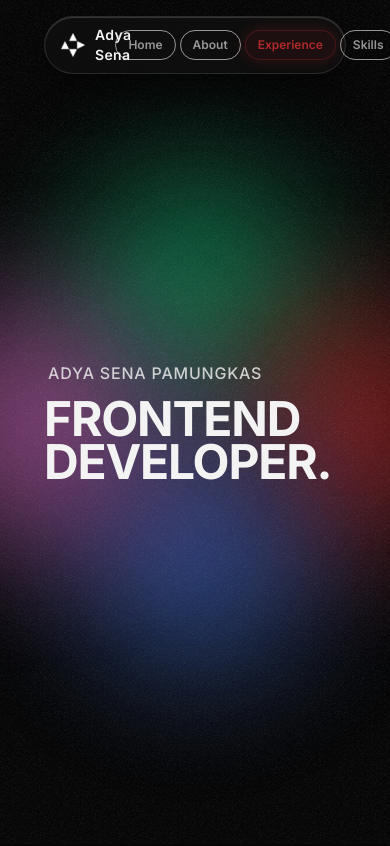
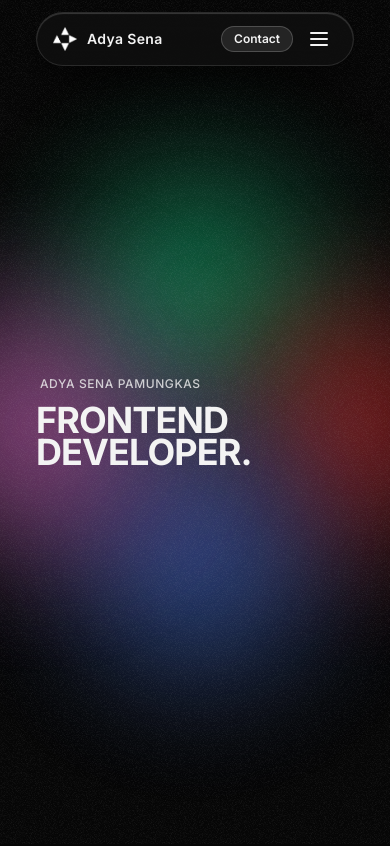
Before and after one commit to adyasena/adyasena.github.io, a React (Vite) app: page / in a window 390 px wide. Shown: the top 846 px of the page. Built offline with nearby package versions, Linux system fonts and the light colour scheme.

Commit message:
feat: implement mobile responsive navigation menu and update section layout paddings

```diff
--- a/src/components/about.jsx
+++ b/src/components/about.jsx
@@ -7,9 +7,9 @@ const About = () => {
   return (
     <section
       id="about"
-      className="relative min-h-screen w-full text-[#F3F3F3] overflow-hidden py-28 md:py-36 flex items-center bg-transparent"
+      className="relative min-h-screen w-full text-[#F3F3F3] overflow-hidden py-24 sm:py-28 md:py-36 flex items-center bg-transparent"
     >
-      <div className="container mx-auto px-6 md:px-12 relative z-10">
+      <div className="container mx-auto px-4 sm:px-6 md:px-12 relative z-10">
         {/* Section Header Badge */}
         <div className="inline-flex items-center gap-2.5 px-3.5 py-1.5 rounded-full bg-[#121212] border border-white/10 shadow-[inset_0_1px_1px_rgba(255,255,255,0.15)] mb-6">
           <span className="w-2 h-2 rounded-full bg-green animate-pulse" />
--- a/src/components/contact.jsx
+++ b/src/components/contact.jsx
@@ -7,9 +7,9 @@ const Contact = () => {
   return (
     <section
       id="contact"
-      className="relative min-h-screen w-full text-[#F3F3F3] overflow-hidden pt-28 md:pt-36 pb-12 flex flex-col justify-between bg-transparent"
+      className="relative min-h-screen w-full text-[#F3F3F3] overflow-hidden pt-24 sm:pt-28 md:pt-36 pb-12 flex flex-col justify-between bg-transparent"
     >
-      <div className="container mx-auto px-6 md:px-12 relative z-10 my-auto">
+      <div className="container mx-auto px-4 sm:px-6 md:px-12 relative z-10 my-auto">
         <div className="inline-flex items-center gap-3 px-4 py-1.5 rounded-full bg-[#121212] border border-white/10 shadow-[inset_0_1px_1px_rgba(255,255,255,0.15)] mb-6">
           <div className="flex items-center gap-1.5">
             <span className="w-2 h-2 rounded-full bg-green" />
--- a/src/components/experience.jsx
+++ b/src/components/experience.jsx
@@ -7,9 +7,9 @@ const Experience = () => {
   return (
     <section
       id="experience"
-      className="relative min-h-screen w-full text-[#F3F3F3] overflow-hidden py-28 md:py-36 flex items-center bg-transparent"
+      className="relative min-h-screen w-full text-[#F3F3F3] overflow-hidden py-24 sm:py-28 md:py-36 flex items-center bg-transparent"
     >
-      <div className="container mx-auto px-6 md:px-12 relative z-10">
+      <div className="container mx-auto px-4 sm:px-6 md:px-12 relative z-10">
         <div className="inline-flex items-center gap-2.5 px-3.5 py-1.5 rounded-full bg-[#121212] border border-white/10 shadow-[inset_0_1px_1px_rgba(255,255,255,0.15)] mb-6">
           <span className="w-2 h-2 rounded-full bg-red animate-pulse" />
           <span className="text-red font-medium tracking-widest text-xs uppercase">
--- a/src/components/home.jsx
+++ b/src/components/home.jsx
@@ -9,12 +9,12 @@ const Home = () => {
       id="home"
       className="w-full h-screen relative flex items-center overflow-hidden bg-transparent"
     >
-      <div className="container mx-auto px-6 md:px-12 font-inter text-white flex flex-col justify-center items-start text-left">
+      <div className="container mx-auto px-4 sm:px-6 md:px-12 font-inter text-white flex flex-col justify-center items-start text-left">
         <div className="w-full max-w-5xl">
-          <div className="font-medium text-base sm:text-lg md:text-2xl text-white/80 tracking-wider mb-3 text-left pl-1 sm:pl-1.5 md:pl-2">
+          <div className="font-medium text-xs sm:text-base md:text-2xl text-white/80 tracking-wider mb-3 text-left pl-1 sm:pl-1.5 md:pl-2 uppercase">
             {profile.name}
           </div>
-          <h1 className="font-bold text-5xl sm:text-7xl md:text-8xl lg:text-9xl tracking-tight leading-[0.9] text-white">
+          <h1 className="font-bold text-4xl sm:text-7xl md:text-8xl lg:text-9xl tracking-tight leading-[0.9] text-white">
             {profile.roleLine1}
             <br />
             {profile.roleLine2}
--- a/src/components/navbar.jsx
+++ b/src/components/navbar.jsx
@@ -4,6 +4,7 @@ import portfolioData from "../data/portfolio.json";
 
 const Navbar = ({ activeSection = "home" }) => {
   const [scroll, setScroll] = useState(false);
+  const [isOpen, setIsOpen] = useState(false);
   const { profile } = portfolioData;
 
   useEffect(() => {
@@ -19,19 +20,38 @@ const Navbar = ({ activeSection = "home" }) => {
     return () => window.removeEventListener("scroll", changeClass);
   }, []);
 
+  useEffect(() => {
+    const handleResize = () => {
+      if (window.innerWidth >= 768) {
+        setIsOpen(false);
+      }
+    };
+    window.addEventListener("resize", handleResize);
+    return () => window.removeEventListener("resize", handleResize);
+  }, []);
+
   const scrollToSection = (id) => {
+    setIsOpen(false);
     const element = document.getElementById(id);
     if (element) {
       element.scrollIntoView({ behavior: "smooth" });
     }
   };
 
+  const navLinks = [
+    { id: "home", label: "Home", color: "white" },
+    { id: "about", label: "About", color: "green" },
+    { id: "experience", label: "Experience", color: "red" },
+    { id: "skills", label: "Skills", color: "blue" },
+    { id: "works", label: "Works", color: "pink" },
+  ];
+
   return (
-    <header className="fixed top-4 md:top-6 left-0 w-full z-50 transition-all duration-300 pointer-events-none">
-      <div className="container mx-auto px-6 md:px-12">
+    <header className="fixed top-3 sm:top-4 md:top-6 left-0 w-full z-50 transition-all duration-300 pointer-events-none">
+      <div className="container mx-auto px-4 sm:px-6 md:px-12">
         <div
           className={`pointer-events-auto w-full relative font-poppins rounded-full transition-all duration-300 flex flex-row justify-between items-center px-4 sm:px-6 md:px-8 py-2 sm:py-2.5 md:py-3 ${
-            scroll
+            scroll || isOpen
               ? "bg-[#101010]/85 backdrop-blur-xl border border-white/[0.16] shadow-[0_20px_50px_rgba(0,0,0,0.7),inset_0_1px_1px_rgba(255,255,255,0.25),inset_0_-1px_1px_rgba(0,0,0,0.5)]"
               : "bg-[#121212]/65 backdrop-blur-lg border border-white/[0.12] shadow-[0_16px_40px_rgba(0,0,0,0.5),inset_0_1px_1px_rgba(255,255,255,0.18)]"
           }`}
@@ -49,7 +69,7 @@ const Navbar = ({ activeSection = "home" }) => {
               {profile.brandName}
             </p>
           </div>
-          <nav className="flex items-center gap-1 sm:gap-1.5 md:gap-2 lg:gap-3 text-xs sm:text-sm font-semibold">
+          <nav className="hidden md:flex items-center gap-1 sm:gap-1.5 md:gap-2 lg:gap-3 text-xs sm:text-sm font-semibold">
             <button
               onClick={() => scrollToSection("home")}
               className={`py-1.5 px-3 rounded-full border transition-all duration-300 ${
@@ -111,7 +131,73 @@ const Navbar = ({ activeSection = "home" }) => {
               Contact
             </button>
           </nav>
+          <div className="flex md:hidden items-center gap-2">
+            <button
+              onClick={() => scrollToSection("contact")}
+              className={`py-1 px-3 rounded-full border text-xs font-semibold transition-all ${
+                activeSection === "contact"
+                  ? "border-white bg-white text-black"
+                  : "border-white/20 bg-white/10 text-white"
+              }`}
+            >
+              Contact
+            </button>
+            <button
+              onClick={() => setIsOpen(!isOpen)}
+              aria-label="Toggle navigation menu"
+              className="p-1.5 rounded-full text-white hover:bg-white/10 transition-colors focus:outline-none"
+            >
+              <svg className="w-6 h-6" fill="none" stroke="currentColor" viewBox="0 0 24 24">
+                {isOpen ? (
+                  <path strokeLinecap="round" strokeLinejoin="round" strokeWidth={2} d="M6 18L18 6M6 6l12 12" />
+                ) : (
+                  <path strokeLinecap="round" strokeLinejoin="round" strokeWidth={2} d="M4 6h16M4 12h16M4 18h16" />
+                )}
+              </svg>
+            </button>
+          </div>
         </div>
+        {isOpen && (
+          <div className="pointer-events-auto md:hidden mt-3 rounded-3xl bg-[#101010]/95 backdrop-blur-2xl border border-white/[0.14] p-3 shadow-[0_20px_50px_rgba(0,0,0,0.8),inset_0_1px_1px_rgba(255,255,255,0.18)] transition-all animate-fadeIn font-poppins">
+            <div className="flex flex-col gap-1 text-sm font-semibold">
+              {navLinks.map((link) => (
+                <button
+                  key={link.id}
+                  onClick={() => scrollToSection(link.id)}
+                  className={`w-full py-2.5 px-4 rounded-2xl flex items-center justify-between transition-all ${
+                    activeSection === link.id
+                      ? link.id === "home"
+                        ? "bg-white/10 text-white border border-white/20 shadow-[inset_0_1px_1px_rgba(255,255,255,0.2)]"
+                        : link.id === "about"
+                        ? "bg-green/10 text-green border border-green/30"
+                        : link.id === "experience"
+                        ? "bg-red/10 text-red border border-red/30"
+                        : link.id === "skills"
+                        ? "bg-blue/10 text-blue border border-blue/30"
+                        : "bg-pink/10 text-pink border border-pink/30"
+                      : "text-white/70 hover:text-white hover:bg-white/5 border border-transparent"
+                  }`}
+                >
+                  <span>{link.label}</span>
+                  {activeSection === link.id && (
+                    <span className="w-2 h-2 rounded-full bg-current animate-pulse" />
+                  )}
+                </button>
+              ))}
+              <button
+                onClick={() => scrollToSection("contact")}
+                className={`w-full py-2.5 px-4 rounded-2xl flex items-center justify-between transition-all mt-1 ${
+                  activeSection === "contact"
+                    ? "bg-white text-black font-bold"
+                    : "bg-white/10 text-white border border-white/20 hover:bg-white hover:text-black"
+                }`}
+              >
+                <span>05 / Contact Me</span>
+                <span className="text-xs font-mono">→</span>
+              </button>
+            </div>
+          </div>
+        )}
       </div>
     </header>
   );
--- a/src/components/skills.jsx
+++ b/src/components/skills.jsx
@@ -7,9 +7,9 @@ const Skills = () => {
   return (
     <section
       id="skills"
-      className="relative min-h-screen w-full text-[#F3F3F3] overflow-hidden py-28 md:py-36 flex items-center bg-transparent"
+      className="relative min-h-screen w-full text-[#F3F3F3] overflow-hidden py-24 sm:py-28 md:py-36 flex items-center bg-transparent"
     >
-      <div className="container mx-auto px-6 md:px-12 relative z-10">
+      <div className="container mx-auto px-4 sm:px-6 md:px-12 relative z-10">
         <div className="inline-flex items-center gap-2.5 px-3.5 py-1.5 rounded-full bg-[#121212] border border-white/10 shadow-[inset_0_1px_1px_rgba(255,255,255,0.15)] mb-6">
           <span className="w-2 h-2 rounded-full bg-blue animate-pulse" />
           <span className="text-blue font-medium tracking-widest text-xs uppercase">
--- a/src/components/works.jsx
+++ b/src/components/works.jsx
@@ -7,9 +7,9 @@ const Works = () => {
   return (
     <section
       id="works"
-      className="relative min-h-screen w-full text-[#F3F3F3] overflow-hidden py-28 md:py-36 flex items-center bg-transparent"
+      className="relative min-h-screen w-full text-[#F3F3F3] overflow-hidden py-24 sm:py-28 md:py-36 flex items-center bg-transparent"
     >
-      <div className="container mx-auto px-6 md:px-12 relative z-10">
+      <div className="container mx-auto px-4 sm:px-6 md:px-12 relative z-10">
         <div className="inline-flex items-center gap-2.5 px-3.5 py-1.5 rounded-full bg-[#121212] border border-white/10 shadow-[inset_0_1px_1px_rgba(255,255,255,0.15)] mb-6">
           <span className="w-2 h-2 rounded-full bg-pink animate-pulse" />
           <span className="text-pink font-medium tracking-widest text-xs uppercase">
```
